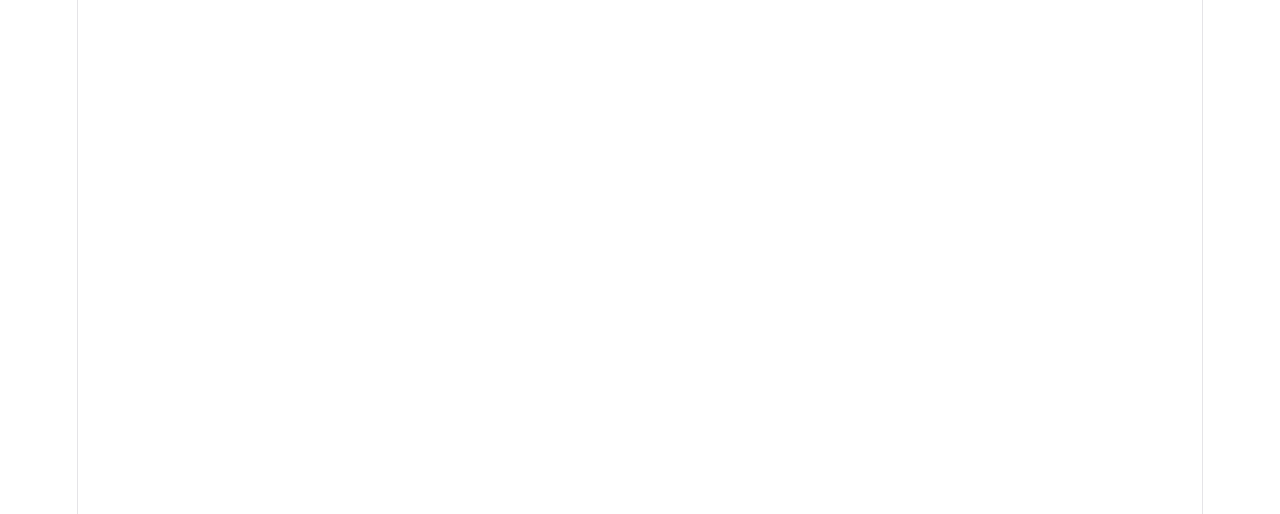
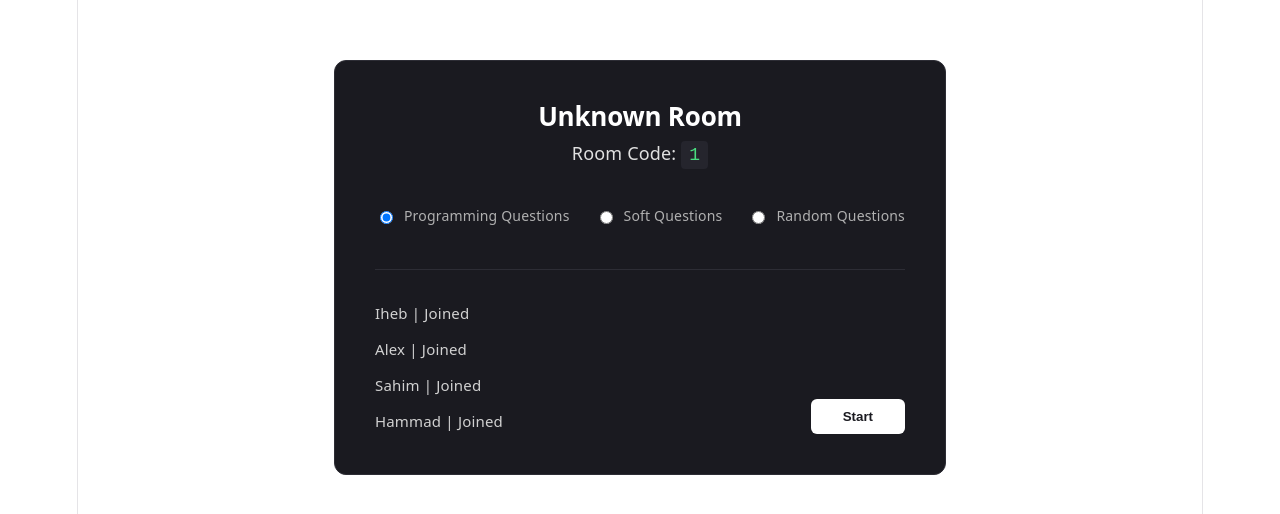
Before and after one commit to hamdiheb/GuessWhoProject, a React (Vite) app in the folder GuessWho/frontend/: page /game-room/1 in a window 1280 px wide. Before the commit this address had no page. Shown: the top 514 px of the page. Built offline with nearby package versions, Linux system fonts and the light colour scheme.

Commit message:
feature: implement complete GameRoom logic and UI

```diff
--- a/GuessWho/frontend/src/App.jsx
+++ b/GuessWho/frontend/src/App.jsx
@@ -1,9 +1,9 @@
-import { Routes, Route } from 'react-router-dom';
+import { Routes, Route } from "react-router-dom";
 
-import SignUp from './signup/SignUp';
-import Dashboard from './dashboard/Dashboard';
-import Profile from './profile/Profile';
-
+import SignUp from "./signup/SignUp";
+import Dashboard from "./dashboard/Dashboard";
+import Profile from "./profile/Profile";
+import GameRoom from "./gameroom/GameRoom";
 
 function App() {
   return (
@@ -11,6 +11,7 @@ function App() {
       <Route path="/" element={<SignUp />} />
       <Route path="/dashboard" element={<Dashboard />} />
       <Route path="/profile" element={<Profile />} />
+      <Route path="/game-room/:roomCode" element={<GameRoom />} />
     </Routes>
   );
 }
--- a/GuessWho/frontend/src/dashboard/Dashboard.jsx
+++ b/GuessWho/frontend/src/dashboard/Dashboard.jsx
@@ -1,6 +1,7 @@
 import { useState, useEffect } from "react";
 import { supabase } from "../../../backend/server";
 import "./Dashboard.css";
+import { useNavigate } from "react-router-dom";
 
 function Dashboard() {
   const [gameId, setGameId] = useState("");
@@ -8,6 +9,7 @@ function Dashboard() {
   const [idInput, setIdInput] = useState("");
   const [user, setUser] = useState(null);
   const [roomName, setRoomName] = useState("");
+  const navigate = useNavigate();
 
   useEffect(() => {
     const fetchUser = async () => {
@@ -40,6 +42,7 @@ function Dashboard() {
     const randomId = Math.floor(1000 + Math.random() * 9000);
     setGameId(randomId);
     setShowJoin(false);
+    navigate(`/game-room/${randomId}`, { state: { roomName: roomName } });
   };
   const handleJoinClick = () => {
     setShowJoin(true);
--- /dev/null
+++ b/GuessWho/frontend/src/gameroom/GameRoom.css
@@ -0,0 +1,81 @@
+.gameroom-container {
+  max-width: 600px;
+  margin: 60px auto;
+  padding: 40px;
+  background-color: #1a1a20;
+  color: #e0e0e0;
+  border: 1px solid #2d2d35;
+  border-radius: 12px;
+}
+
+.room-info-header {
+  margin-bottom: 35px;
+  text-align: center;
+}
+
+.room-info-header h2 {
+  font-size: 26px;
+  color: #ffffff;
+  margin: 0 0 8px 0;
+  font-weight: 600;
+}
+
+.code-text {
+  color: #4ade80;
+  font-family: monospace;
+  font-size: 18px;
+  background: #25252d;
+  padding: 4px 8px;
+  border-radius: 4px;
+}
+
+.options-group {
+  display: flex;
+  justify-content: center;
+  gap: 25px;
+  margin-bottom: 40px;
+  font-size: 14px;
+}
+
+.option-label {
+  cursor: pointer;
+  display: flex;
+  align-items: center;
+  gap: 8px;
+  color: #b0b0b0;
+}
+
+.content-section {
+  display: flex;
+  justify-content: space-between;
+  align-items: flex-end;
+  border-top: 1px solid #2d2d35;
+  padding-top: 30px;
+}
+
+.players-list {
+  display: flex;
+  flex-direction: column;
+  gap: 10px;
+  text-align: left;
+}
+
+.player-item {
+  font-size: 15px;
+  color: #d1d1d1;
+}
+
+.start-button {
+  padding: 10px 32px;
+  background-color: #ffffff;
+  color: #1a1a20;
+  border: none;
+  border-radius: 6px;
+  font-weight: 600;
+  cursor: pointer;
+  transition: opacity 0.2s;
+}
+
+.start-button:hover {
+  opacity: 0.9;
+}
--- /dev/null
+++ b/GuessWho/frontend/src/gameroom/GameRoom.jsx
@@ -0,0 +1,74 @@
+import React, { useState } from "react";
+import { useParams, useLocation } from "react-router-dom";
+import "./GameRoom.css";
+
+function GameRoom() {
+  const { roomCode } = useParams();
+  const location = useLocation();
+  const roomName = location.state?.roomName || "Unknown Room";
+
+  const [questionType, setQuestionType] = useState("programming");
+  const [players, setPlayers] = useState(["Iheb", "Alex", "Sahim" , "Hammad"]);
+
+  return (
+    <div className="gameroom-container">
+      <div className="room-info-header">
+        <h2>{roomName}</h2>
+        <p>
+          Room Code: <span className="code-text">{roomCode}</span>
+        </p>
+      </div>
+
+      <div className="options-group">
+        <label className="option-label">
+          <input
+            type="radio"
+            name="qType"
+            value="programming"
+            checked={questionType === "programming"}
+            onChange={(e) => setQuestionType(e.target.value)}
+          />
+          Programming Questions
+        </label>
+
+        <label className="option-label">
+          <input
+            type="radio"
+            name="qType"
+            value="soft"
+            checked={questionType === "soft"}
+            onChange={(e) => setQuestionType(e.target.value)}
+          />
+          Soft Questions
+        </label>
+
+        <label className="option-label">
+          <input
+            type="radio"
+            name="qType"
+            value="random"
+            checked={questionType === "random"}
+            onChange={(e) => setQuestionType(e.target.value)}
+          />
+          Random Questions
+        </label>
+      </div>
+
+      <div className="content-section">
+        <div className="players-list">
+          {players.map((player, index) => (
+            <div key={index} className="player-item">
+              {player} | Joined
+            </div>
+          ))}
+        </div>
+
+        <div className="start-btn-box">
+          <button className="start-button">Start</button>
+        </div>
+      </div>
+    </div>
+  );
+}
+
+export default GameRoom;
```
